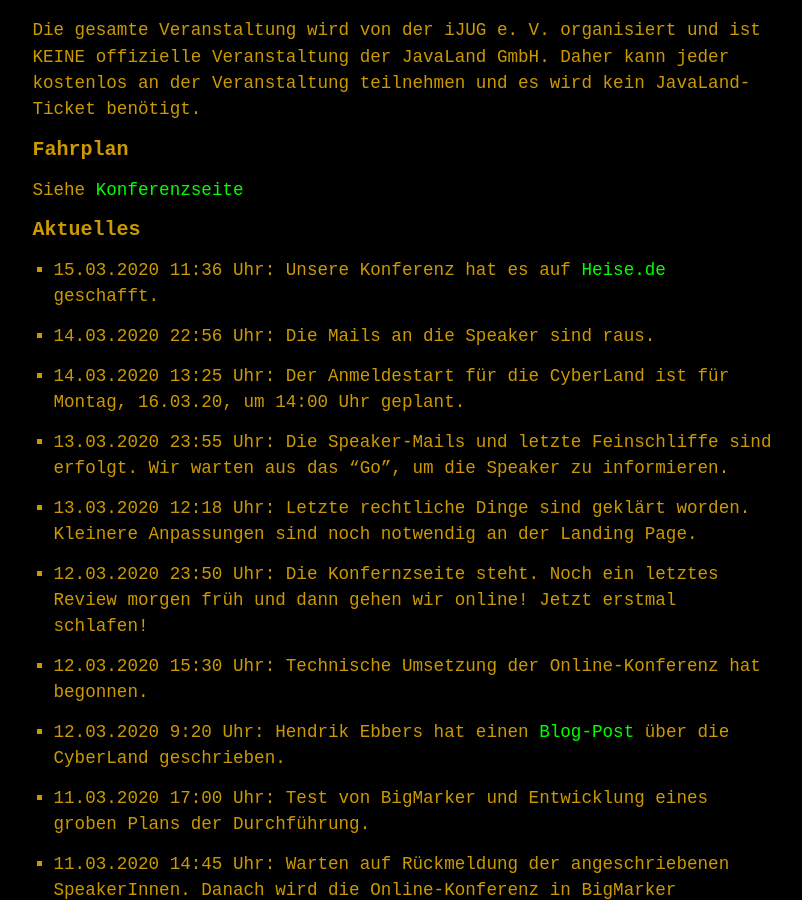
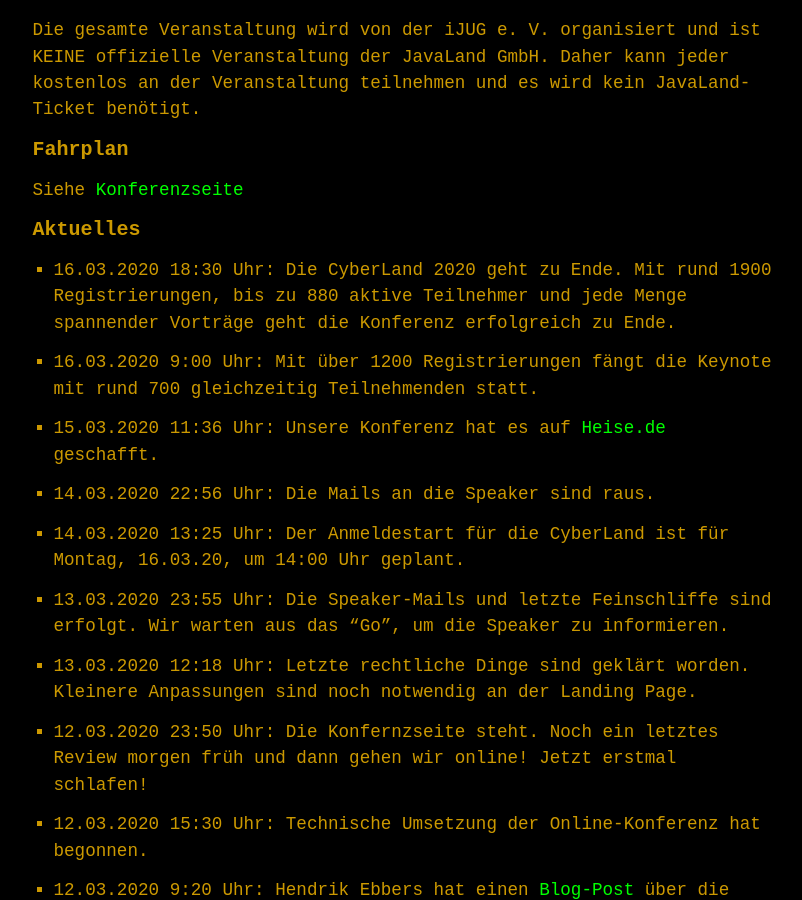
Before and after one commit to cyberjug/website, a Jekyll site: the page built from docs/cyberland/cyberland2020.md, in a window 1280 px wide and 900 px high, scrolled down 1115 px. Shown: the whole window, without its empty margins (234-1036 px from the left). Built offline with Jekyll 4.4.1, drawn with Linux system fonts in a browser that asks for light colours; some web fonts are replaced.

Commit message:
add history

```diff
--- a/docs/cyberland/cyberland2020.md
+++ b/docs/cyberland/cyberland2020.md
@@ -39,6 +39,10 @@
 
 
 ### Aktuelles
+
+* 16.03.2020 18:30 Uhr: Die CyberLand 2020 geht zu Ende. Mit rund 1900 Registrierungen, bis zu 880 aktive Teilnehmer und jede Menge spannender Vorträge geht die Konferenz erfolgreich zu Ende.
+
+* 16.03.2020 9:00 Uhr: Mit über 1200 Registrierungen fängt die Keynote mit rund 700 gleichzeitig Teilnehmenden statt.
 
 * 15.03.2020 11:36 Uhr: Unsere Konferenz hat es auf [Heise.de](https://www.heise.de/developer/meldung/Statt-JavaLand-Community-richtet-Cyberland-aus-4681642.html) geschafft.
 
```
